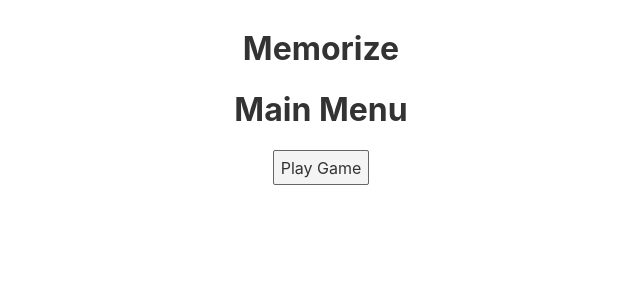
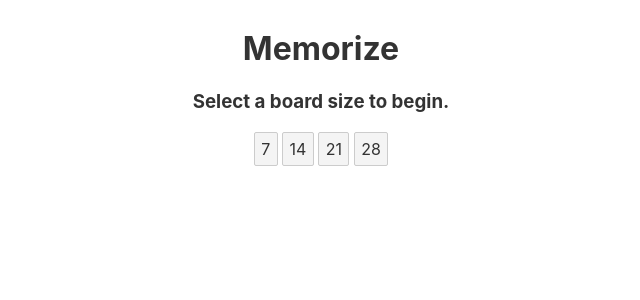
Before and after one commit to BrettBrennan/Memorize, a Svelte app: page / in a window 1280 px wide. Both pictures are taken after a click on the button "Play Game". Shown: the top 300 px of the page, without its empty margins (319-959 px from the left). Built offline with nearby package versions, Linux system fonts and the light colour scheme.

Commit message:
Started work on Main components and 3d card animations

```diff
--- a/src/App.svelte
+++ b/src/App.svelte
@@ -1,10 +1,9 @@
 <script>
-	import { writable } from 'svelte/store';
 	import { GAME_STATE } from './stores';
 	import Game from './Components/UI/Game.svelte';
 	import Menu from './Components/UI/Menu.svelte';
-	function changeState(state) {
-		GAME_STATE.set(state);
+	function changeState(e) {
+		GAME_STATE.set(e.detail.state);
 	}
 </script>
 
@@ -17,9 +16,9 @@
 <main>
 	<h1>Memorize</h1>
 	{#if $GAME_STATE === 'MAIN_MENU'}
-		<Menu />
+		<Menu on:changeState={changeState} STATE={$GAME_STATE} />
 	{:else}
-		<Game />
+		<Game on:changeState={changeState} STATE={$GAME_STATE} />
 	{/if}
 
 </main>
--- /dev/null
+++ b/src/Components/Cards/Card.svelte
@@ -0,0 +1,42 @@
+<script>
+    let flipped = true;
+</script>
+<style>
+    .container {
+        width: 200px;
+        height: 260px;
+        border: 1px solid #CCC;
+        margin: 40px 0;
+        perspective: 600px;
+    }
+    .card {
+        width: 100%;
+        height: 100%;
+        position: relative;
+        transition: transform 0.7s;
+        transform-style: preserve-3d;
+    }
+    .card_face {
+        position: absolute;
+        height: 100%;
+        width: 100%;
+        backface-visibility: hidden;
+    }
+    .card_face-front {
+        background: red;
+    }
+
+    .card_face-back {
+        background: rgb(104, 56, 24);
+        transform: rotateY( 180deg );
+    }
+    .card.is-flipped {
+        transform: rotateY(180deg);
+    }
+</style>
+<div class='container'>
+    <div class='card' class:is-flipped={flipped} on:click={() => flipped = !flipped}>
+        <div class="card_face card_face-front">front</div>
+        <div class="card_face card_face-back">back</div>
+    </div>
+</div>
--- a/src/Components/UI/Board.svelte
+++ b/src/Components/UI/Board.svelte
@@ -1,5 +1,16 @@
-<script></script>
+<script>
+    export let boardSize;
+    import Card from '../Cards/Card.svelte';
+</script>
 
-<style></style>
-
-<div></div>
+<style>
+    .board {
+        padding: 100px;
+        display: flex;
+        justify-content: space-between;
+        flex-wrap: wrap;
+    }
+</style>
+<div class='board'>
+    <Card />
+</div>
--- a/src/Components/UI/Game.svelte
+++ b/src/Components/UI/Game.svelte
@@ -1,5 +1,33 @@
-<script></script>
+<script>
+    import { createEventDispatcher } from 'svelte';
+    import Board from './Board.svelte';
+
+    const dispatch = createEventDispatcher();
+
+    export let STATE;
+    let boardSize = 5;
+    let GAME_PLAYING = false;
+    function changeState(state) {
+        dispatch('changeState', { state });
+    }
+    function startGame(size) {
+        boardSize = size;
+        GAME_PLAYING = true;
+    }
+</script>
 <style></style>
 <div>
-    <h1>Game</h1>
+    {#if STATE === 'GAME_PLAY'}
+        {#if GAME_PLAYING}
+            <Board {boardSize} />
+        {:else}
+            <h3>Select a board size to begin.</h3>
+            <button on:click={() => startGame(6)}>7</button>
+            <button on:click={() => startGame(12)}>14</button>
+            <button on:click={() => startGame(18)}>21</button>
+            <button on:click={() => startGame(24)}>28</button>
+        {/if}
+    {:else}
+        Game Over?
+    {/if}
 </div>
--- a/src/Components/UI/Menu.svelte
+++ b/src/Components/UI/Menu.svelte
@@ -1,7 +1,16 @@
-<script></script>
+<script>
+    import { createEventDispatcher } from 'svelte';
+    const dispatch = createEventDispatcher();
+    export let STATE;
+
+    function changeState(state) {
+        dispatch('changeState', { state });
+    }
+
+</script>
 <style></style>
 <div>
     <h1>Main Menu</h1>
 
-    <button>Play Game</button>
+    <button on:click={() => changeState('GAME_PLAY')}>Play Game</button>
 </div>
```
